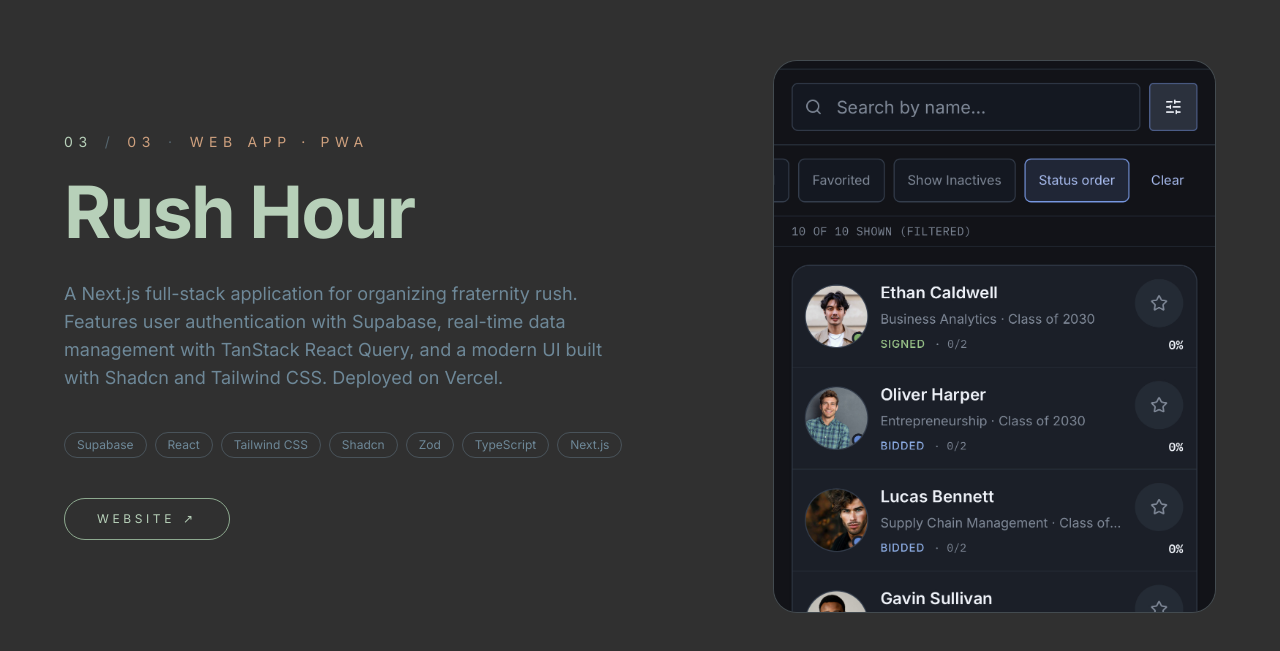
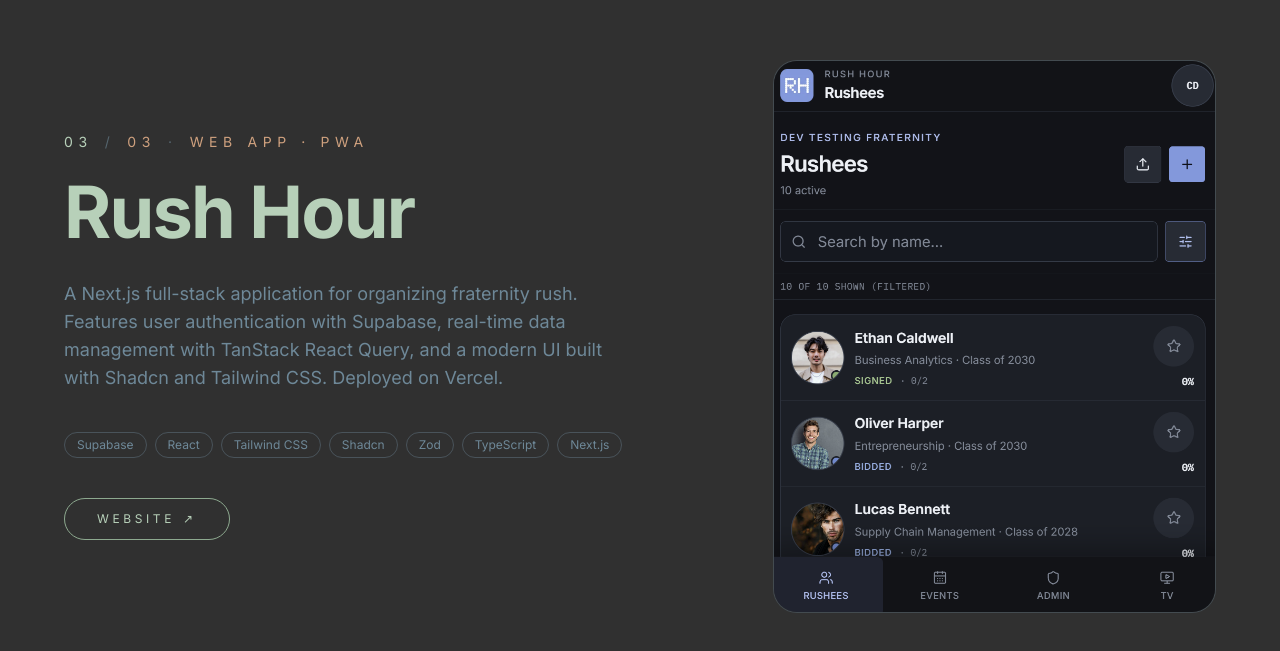
Before and after one commit to BladeFin/portfolio, a React (Vite) app: page / in a window 1280 px wide. Shown: the part 3287-3938 px from the top of the page. Built offline with nearby package versions, Linux system fonts and the light colour scheme.

Commit message:
New rushhour photo

```diff
--- a/src/content/data.ts
+++ b/src/content/data.ts
@@ -91,7 +91,7 @@ export const projects: Project[] = [
       "Next.js",
     ],
     links: [{ label: "Website", url: "https://fratrush.vercel.app" }],
-    image: "./projects/rush-hour.jpg",
+    image: "./projects/rush-hour.png",
     featured: true,
   },
   {
@@ -106,7 +106,7 @@ export const projects: Project[] = [
         url: "https://github.com/BladeFin/shortform-generator",
       },
     ],
-    image: "./projects/shortform-generator.png",
+    image: "", //TODO: ./projects/shortform-generator.png
     featured: false,
   },
   {
```
Also changed, not shown: public/projects/rush-hour.jpg (deleted), public/projects/rush-hour.png (added).
